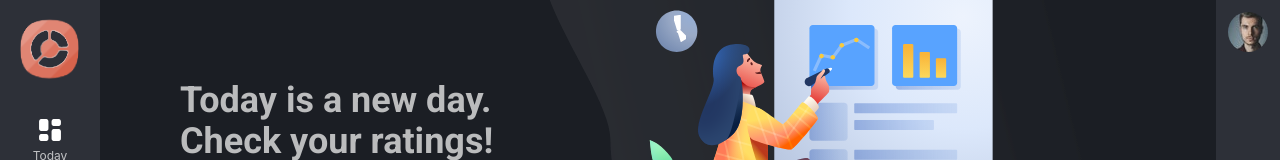
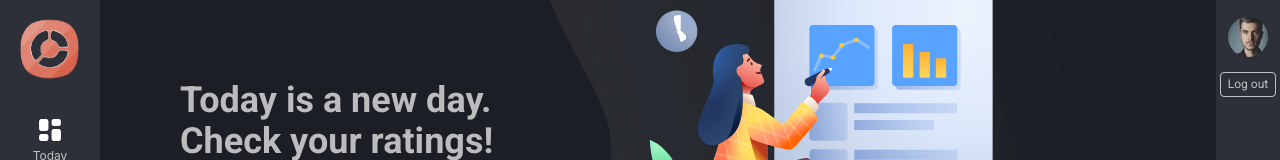
Before and after one commit to MartinaVukanovic/Rating-app-client, a Vue app: page /today in a window 1280 px wide. Shown: the top 160 px of the page. Built offline with nearby package versions, Linux system fonts and the light colour scheme; no server answers; sample sign-in values are in the browser's storage; what vue-chartkick, vue3-google-oauth2 would draw is missing.

Commit message:
protected routes and logout

```diff
--- a/src/components/AdminNavBar.vue
+++ b/src/components/AdminNavBar.vue
@@ -2,12 +2,19 @@
   <div class="admin">
     <div class="picture">
       <img src="../../public/assets/profile-picture.jpg" alt="profile-picture" />
+      <LogOut></LogOut>
     </div>
   </div>
 </template>
 
 <script>
-export default {};
+import LogOut from './LogOut';
+
+export default {
+  components: {
+    LogOut,
+  },
+};
 </script>
 
 <style scoped lang="scss">
@@ -20,10 +27,12 @@ export default {};
   z-index: 100;
 
   .picture {
+    margin-top: 25px;
     width: 100%;
     height: 64px;
     display: flex;
     justify-content: center;
+    flex-direction: column;
     align-items: center;
 
     img {
--- /dev/null
+++ b/src/components/LogOut.vue
@@ -0,0 +1,48 @@
+<template>
+  <button @click="signout" class="logout">
+    <Translated text="Logout"></Translated>
+  </button>
+</template>
+
+<script>
+import Translated from './Translated';
+import router from '../router';
+
+export default {
+  components: {
+    Translated,
+  },
+  methods: {
+    signout() {
+      localStorage.removeItem('authCode');
+      this.authCodeLocal = localStorage.getItem('authCode');
+      router.push('/');
+    },
+  },
+};
+</script>
+
+<style lang="scss" scoped>
+.logout {
+  padding: 5px;
+  margin-top: 15px;
+  color: var(--settings-text-light);
+  background-color: transparent;
+  border-radius: 4px;
+  height: 40px;
+  width: 56px;
+  text-align: center;
+  font-size: 12px;
+  border: 1px solid var(--settings-text-light);
+}
+.logout:hover {
+  cursor: pointer;
+  background-color: var(--stat-red);
+  border: 1px solid var(--stat-red);
+  color: white;
+}
+.logout:active {
+  transform: translateX(2px);
+  transform: translateY(2px);
+}
+</style>
--- a/src/components/NavBar.vue
+++ b/src/components/NavBar.vue
@@ -7,6 +7,7 @@
         </router-link>
         <div v-if="mobile" class="profile">
           <img src="../../public/assets/profile-picture.jpg" />
+          <LogOut></LogOut>
         </div>
         <router-link to="/today" class="navigation" @click="closeNav">
           <img
@@ -51,12 +52,14 @@
 </template>
 <script>
 import Translated from './Translated';
+import LogOut from './LogOut';
 import ToggleSwitch from './ToggleSwitch';
 
 export default {
   components: {
     Translated,
     ToggleSwitch,
+    LogOut,
   },
   data() {
     return {
@@ -160,7 +163,8 @@ export default {
 .profile {
   display: flex;
   justify-content: center;
-  margin-bottom: 30px;
+  flex-direction: column;
+  margin-bottom: 20px;
 
   img {
     border-radius: 50%;
--- a/src/locales/ba.js
+++ b/src/locales/ba.js
@@ -18,6 +18,8 @@ export default {
   ChangeThemeUser: 'Promijenite temu za korisnika',
   Song: 'Izaberite glazbu za početni ekran',
   MusicPlaceHolder: 'youtube poveznica',
+  Login: 'Prijavite se s google-om',
+  Logout: 'Odjavite se',
   labelInp: 'ds',
   Success: 'uspjeh',
   Today: 'Danas',
--- a/src/locales/en.js
+++ b/src/locales/en.js
@@ -17,6 +17,8 @@ export default {
   ChangeThemeAdmin: 'Change theme for admin',
   ChangeThemeUser: 'Change theme for user',
   Song: 'Choose music for the home screen',
+  Login: 'Log in with google',
+  Logout: 'Log out',
   MusicPlaceHolder: 'youtube link',
   Success: 'success',
   Today: 'Today',
--- a/src/locales/hi.js
+++ b/src/locales/hi.js
@@ -18,6 +18,7 @@ export default {
   ChangeThemeUser: 'उपयोगकर्ता के लिए विषय बदलें',
   Song: 'होम स्क्रीन के लिए संगीत चुनें',
   MusicPlaceHolder: 'यूट्यूब लिंक',
+  Login: 'गूगल के साथ लॉग इन करें',
   Today: 'आज',
   Reports: 'रिपोर्टों',
   Settings: 'समायोजन',
@@ -28,6 +29,7 @@ export default {
   satisfied: 'संतुष्ट',
   dissatisfied: 'असंतुष्ट',
   very_dissatisfied: 'बहुत असंतुष्ट',
+  Logout: 'लॉग आउट',
   bad: 'निराश',
   Mo: 'सोमवार',
   Tu: 'मंगलवार',
--- a/src/main.js
+++ b/src/main.js
@@ -3,20 +3,37 @@ import VueChartkick from 'vue-chartkick';
 import Datepicker from 'vue3-date-time-picker';
 import 'vue3-date-time-picker/dist/main.css';
 import 'chartkick/chart.js';
-
 import gAuthPlugin from 'vue3-google-oauth2';
 import App from './App';
 import router from './router';
 import store from './store';
 
+/* eslint-disable */
+
+router.beforeEach((to, from, next) => {
+  if (to.fullPath === '/today' || to.fullPath === '/reports' || to.fullPath === '/settings') {
+    if (!store.state.user) {
+      next('/login');
+    }
+  }
+  if (to.fullPath === '/login') {
+    if (store.state.user) {
+      next('/today');
+    }
+  }
+  next();
+});
+
 const gauthClientId = '1016250990319-sibegmhsqftld7rs618mvt8b87gnklv5.apps.googleusercontent.com';
 
 const app = createApp(App);
+
 app.use(gAuthPlugin, {
   clientId: gauthClientId,
   scope: 'email',
   prompt: 'consent',
 });
+
 app.use(router);
 app.use(store);
 app.component('Datepicker', Datepicker);
--- a/src/pages/Login.vue
+++ b/src/pages/Login.vue
@@ -1,14 +1,21 @@
 <template>
   <div class="loginContainer">
-    <button @click="handleSignIn" class="login">log in with google</button>
+    <button @click="handleSignIn" class="login">
+      <Translated text="Login"></Translated>
+    </button>
     <img src="../../public/assets/googlelogo.png" alt="google icon" class="icon" />
   </div>
 </template>
 
 <script>
 import { inject } from 'vue';
+import { mapActions } from 'vuex';
+import Translated from '../components/Translated';
 
 export default {
+  components: {
+    Translated,
+  },
   data() {
     return {
       Vue3GoogleOath: inject('Vue3GoogleOauth'),
@@ -16,9 +23,13 @@ export default {
     };
   },
   methods: {
+    ...mapActions(['setUser']),
     async handleSignIn() {
       try {
         const authCode = await this.$gAuth.getAuthCode();
+        localStorage.setItem('authCode', authCode);
+        this.setUser();
+        this.$router.push('/today');
         return authCode;
       } catch (error) {
         console.log(error);
--- a/src/pages/Reports.vue
+++ b/src/pages/Reports.vue
@@ -9,7 +9,7 @@
         :enableTimePicker="false"
         dark
         noToday
-        maxRange="6"
+        maxRange="5"
       >
       </Datepicker>
     </div>
--- a/src/store/actions.js
+++ b/src/store/actions.js
@@ -15,4 +15,7 @@ export default {
   changeLanguage({ commit }, language) {
     commit('changeLanguage', language);
   },
+  setUser({ commit }) {
+    commit('setUser');
+  },
 };
--- a/src/store/mutations.js
+++ b/src/store/mutations.js
@@ -31,4 +31,7 @@ export default {
     localStorage.setItem('translation', translation);
     state.translation = JSON.parse(JSON.stringify(newLanguage));
   },
+  setUser(state) {
+    state.user = localStorage.getItem('authCode');
+  },
 };
--- a/src/store/state.js
+++ b/src/store/state.js
@@ -19,4 +19,5 @@ export default {
   smiles: [],
   showWelcomePage: false,
   translation: findLanguage(localStorage.getItem('translation')),
+  user: localStorage.getItem('authCode'),
 };
```
Also changed, not shown: 1 other file (tests, documents, lock files or other folders).
